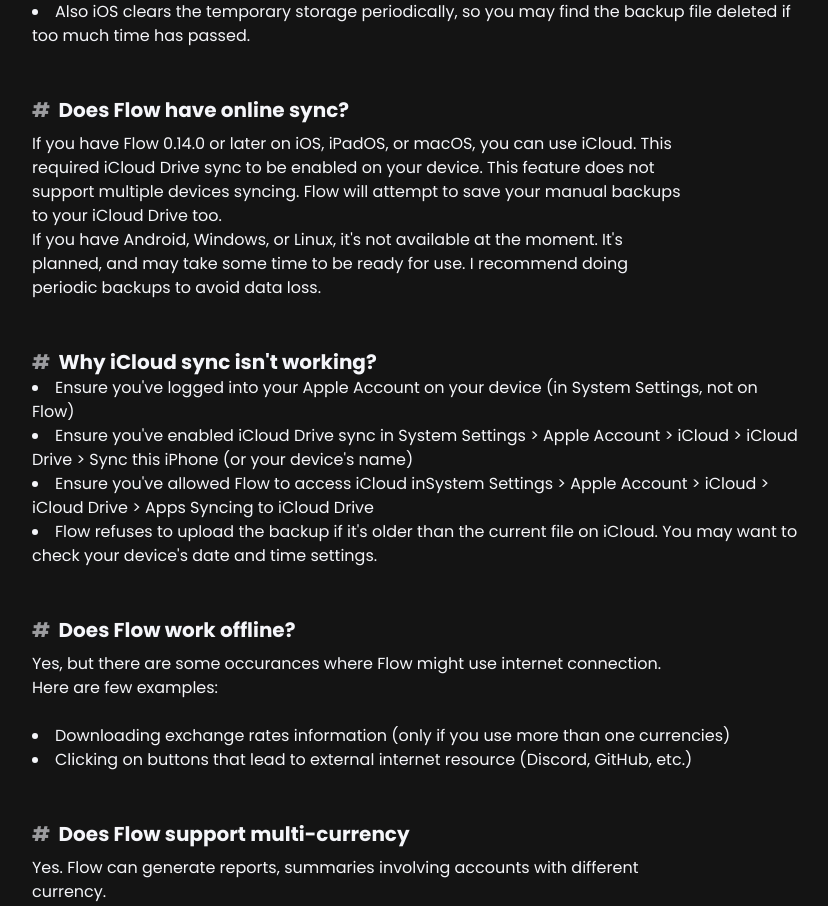
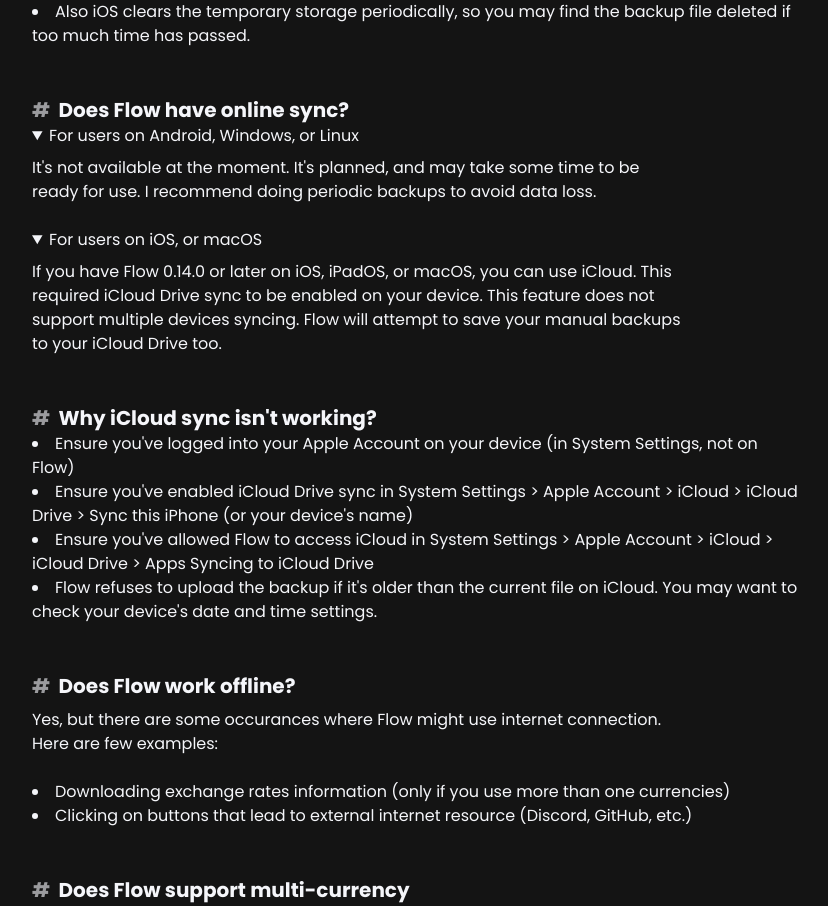
Before and after one commit to flow-mn/flow.github.io, a SvelteKit app: page /faq in a window 1280 px wide. Shown: the part 840-1746 px from the top of the page, without its empty margins (224-1052 px from the left). Built offline with nearby package versions, Linux system fonts and the light colour scheme.

Commit message:
minor adjustments

```diff
--- a/src/routes/faq/+page.svelte
+++ b/src/routes/faq/+page.svelte
@@ -81,24 +81,33 @@
 		</ul>
 
 		<DocHeader id="does-flow-have-online-sync">Does Flow have online sync?</DocHeader>
-
-		<p>
-			If you have Flow 0.14.0 or later on iOS, iPadOS, or macOS, you can use iCloud. This required iCloud Drive sync to
-			be enabled on your device. This feature does not support multiple devices syncing. Flow will attempt to save your
-			manual backups to your iCloud Drive too.
-
-			<br />
-
-			If you have Android, Windows, or Linux, it's not available at the moment. It's planned, and may take some time to
-			be ready for use. I recommend doing periodic backups to avoid data loss.
-		</p>
+		<details open>
+			<summary>
+				For users on Android, Windows, or Linux
+			</summary>
+			<p>
+				It's not available at the moment. It's planned, and may take some time to
+				be ready for use. I recommend doing periodic backups to avoid data loss.
+			</p>
+		</details>
+		<br />
+		<details open>
+			<summary>
+				For users on iOS, or macOS
+			</summary>
+			<p>
+				If you have Flow 0.14.0 or later on iOS, iPadOS, or macOS, you can use iCloud. This required iCloud Drive sync
+				to be enabled on your device. This feature does not support multiple devices syncing. Flow will attempt to save
+				your manual backups to your iCloud Drive too.
+			</p>
+		</details>
 
 		<DocHeader id="why-icloud-sync-isnt-working">Why iCloud sync isn't working?</DocHeader>
 
 		<ul class="list-inside list-disc">
 			<li>Ensure you've logged into your Apple Account on your device (in System Settings, not on Flow)</li>
 			<li>Ensure you've enabled iCloud Drive sync in System Settings &gt; Apple Account &gt; iCloud &gt; iCloud Drive &gt; Sync this iPhone (or your device's name)</li>
-			<li>Ensure you've allowed Flow to access iCloud inSystem Settings &gt; Apple Account &gt; iCloud &gt; iCloud Drive &gt; Apps Syncing to iCloud Drive</li>
+			<li>Ensure you've allowed Flow to access iCloud in System Settings &gt; Apple Account &gt; iCloud &gt; iCloud Drive &gt; Apps Syncing to iCloud Drive</li>
 			<li>Flow refuses to upload the backup if it's older than the current file on iCloud. You may want to check your device's date and time settings.</li>
 		</ul>
 
```
